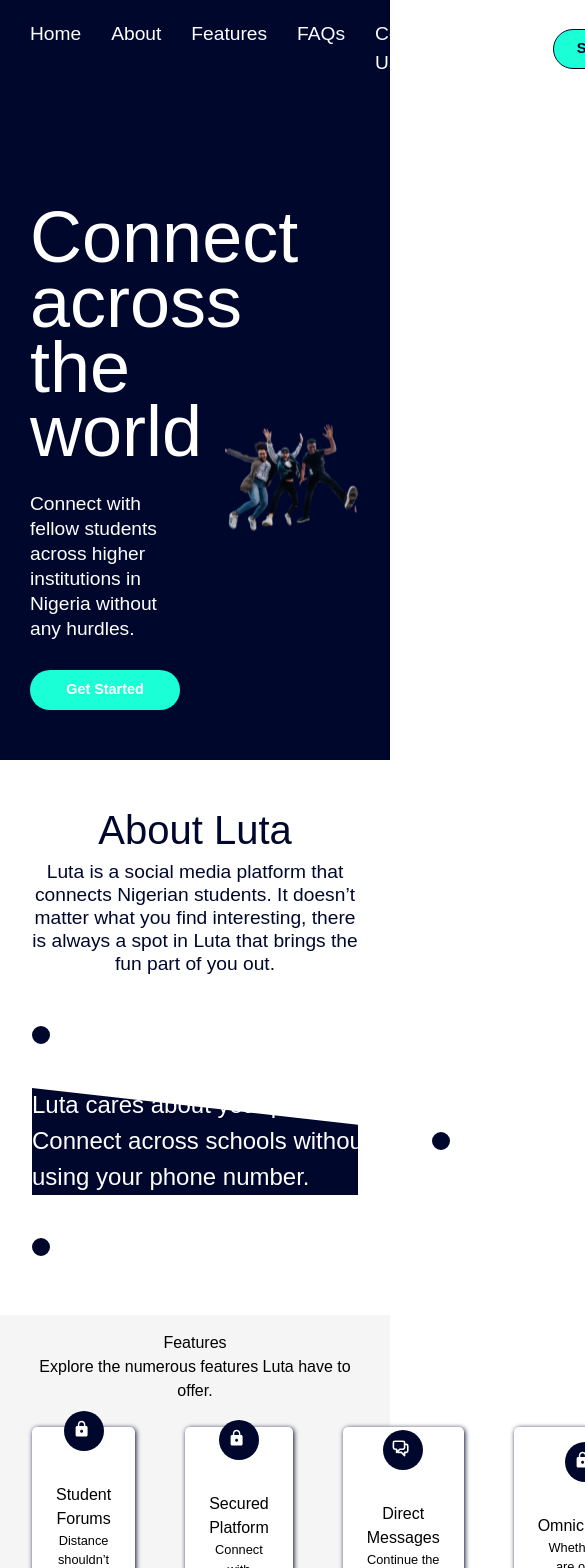
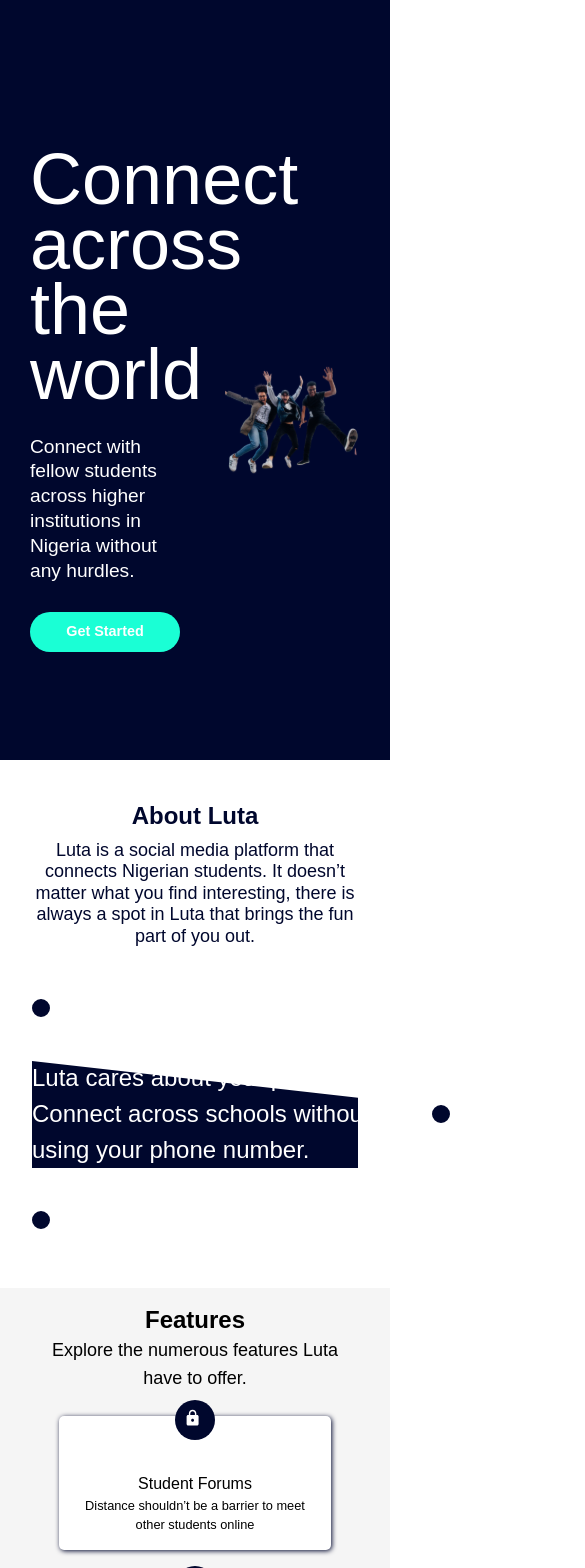
Before and after one commit to Luta-org/Luta, a Next.js app: page / in a window 390 px wide. Shown: the top 1568 px of the page, 585 px wide, since content can reach past the window. Built offline with nearby package versions, Linux system fonts and the light colour scheme; grey boxes are pictures that could not be loaded; a web font is replaced by a local one.

Commit message:
working on responsiveness

```diff
--- a/components/About.js
+++ b/components/About.js
@@ -15,13 +15,10 @@
         textAlign: 'center',
         my: '1.5rem'
     }}>
-        <Heading sx={{
-          fontSize: '2.5rem'
-        }}>About Luta</Heading>
-        <Text sx={{
+        <Heading className="text-2xl font-bold mb-2">About Luta</Heading>
+        <Text className="text-lg" sx={{
             lineHeight: 1.2,
             maxW: '35rem',
-            fontSize: '1.2rem'
         }}>Luta is a social media platform that connects Nigerian students. It doesn’t matter what you find interesting, there is always a spot in Luta that brings the fun part of you out.</Text>
     </Center>
   )
--- a/components/Features.js
+++ b/components/Features.js
@@ -17,17 +17,17 @@
         textAlign: 'center'
     }}>
         {/* Heading */}
-        <Heading>Features</Heading>
+        <Heading className='text-2xl font-bold'>Features</Heading>
 
         {/* Sub Heading */}
-        <Text sx={{
+    <Text className='text-center text-lg' sx={{
             mb: '1.5rem'
         }}>Explore the numerous features Luta have to offer.</Text>
 
         {/* Boxes */}
-        <Stack direction={'row'} spacing={50} >
+        <div className='w-full grid sm:grid-cols-1 md:grid-cols-2 lg:grid-cols-3 xl:grid-cols-4 gap-8 justify-center align-center' >
             <Flex style={{
-                width: '20rem',
+                width: '17rem',
                 flexDirection: 'column',
                 alignItems: 'center',
                 justifyContent: 'center',
@@ -58,7 +58,7 @@
             </Flex>
 
             <Flex style={{
-                width: '20rem',
+                width: '17rem',
                 flexDirection: 'column',
                 alignItems: 'center',
                 justifyContent: 'center',
@@ -89,7 +89,7 @@
             </Flex>
 
             <Flex style={{
-                width: '20rem',
+                width: '17rem',
                 flexDirection: 'column',
                 alignItems: 'center',
                 justifyContent: 'center',
@@ -120,7 +120,7 @@
             </Flex>
 
             <Flex style={{
-                width: '20rem',
+                width: '17rem',
                 flexDirection: 'column',
                 alignItems: 'center',
                 justifyContent: 'center',
@@ -149,7 +149,7 @@
                     fontSize: '.8rem'
                 }}>Whether you are on the mobile phone or laptop, enjoy Luta as you want.</Text>
             </Flex>
-        </Stack>
+        </div>
 
         {/* Link */}
         <Flex sx={{
--- a/components/Footer.js
+++ b/components/Footer.js
@@ -29,11 +29,7 @@
         p: ['1rem 2rem', '2rem 4rem'],
         color: '#fff'
     }}>
-        <Box sx={{
-            display: 'flex',
-            justifyContent: 'space-between',
-            flexDirection: ['row', null, null,  'row']
-        }}>
+        <Box className='flex justify-between'>
             <Stack direction={'column'} spacing={20}>
                 <Stack direction={'row'} spacing={5}>
                     <Image
--- a/components/Navbar.js
+++ b/components/Navbar.js
@@ -23,10 +23,10 @@
         {/* Logo */}
         <Box>
             <Image
-            src="/Vector.svg"
-            alt="luta logo"
-            width="100"
-            height="40"
+                src="/Vector.svg"
+                alt="luta logo"
+                width="50"
+                height="40"
             />
         </Box>
 
--- a/pages/index.js
+++ b/pages/index.js
@@ -27,7 +27,6 @@
           padding: '20px 30px 0 30px'
         }}>
             {/* Navbar */}
-            <Navbar />
             {/* First Section */}
             <SectionA />
           </Box>
```
